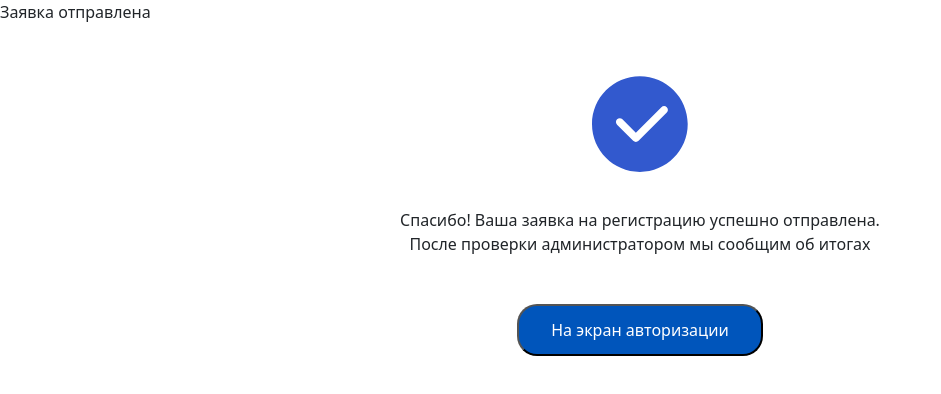
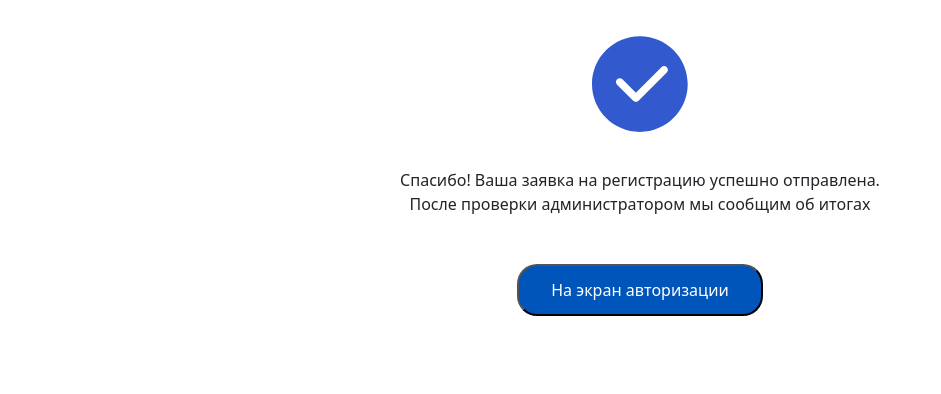
Before and after one commit to PaulusSE/kasper_mephi_front, a Vue app: page /request-sent in a window 1280 px wide. Shown: the top 394 px of the page, without its empty margins (0-941 px from the left). Built offline with nearby package versions, Linux system fonts and the light colour scheme; no server answers; sample sign-in values are in the browser's storage.

Commit message:
минорные правки

```diff
--- a/src/pages/RequestSent.vue
+++ b/src/pages/RequestSent.vue
@@ -1,9 +1,6 @@
 <template>
   <div class="mainPage">
     <!-- Заголовок страницы -->
-    <div class="headerText">
-      <p>Заявка отправлена</p>
-    </div>
 
     <!-- Контент -->
     <div class="container-fluid d-flex flex-column align-items-center pt-4 pb-5">
--- a/src/router/index.js
+++ b/src/router/index.js
@@ -31,7 +31,7 @@ const router = createRouter({
             path: '/profile', component: profile
         },
         {
-          path: '/user', component: studentPageMainComponent
+            path: '/user', component: studentPageMainComponent
         },
         {
             path: '/user2', component: teacherPageForAdmin
```
